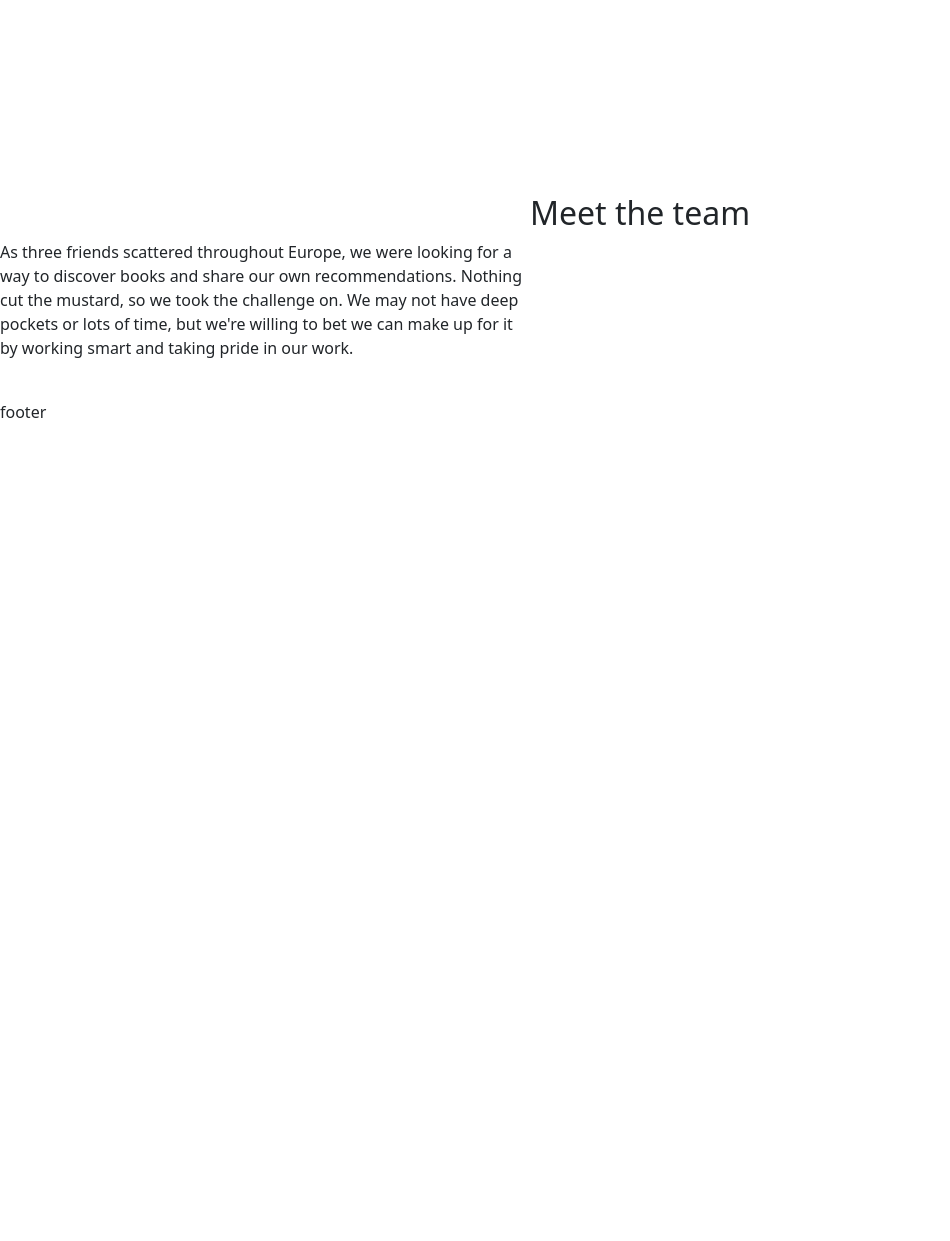
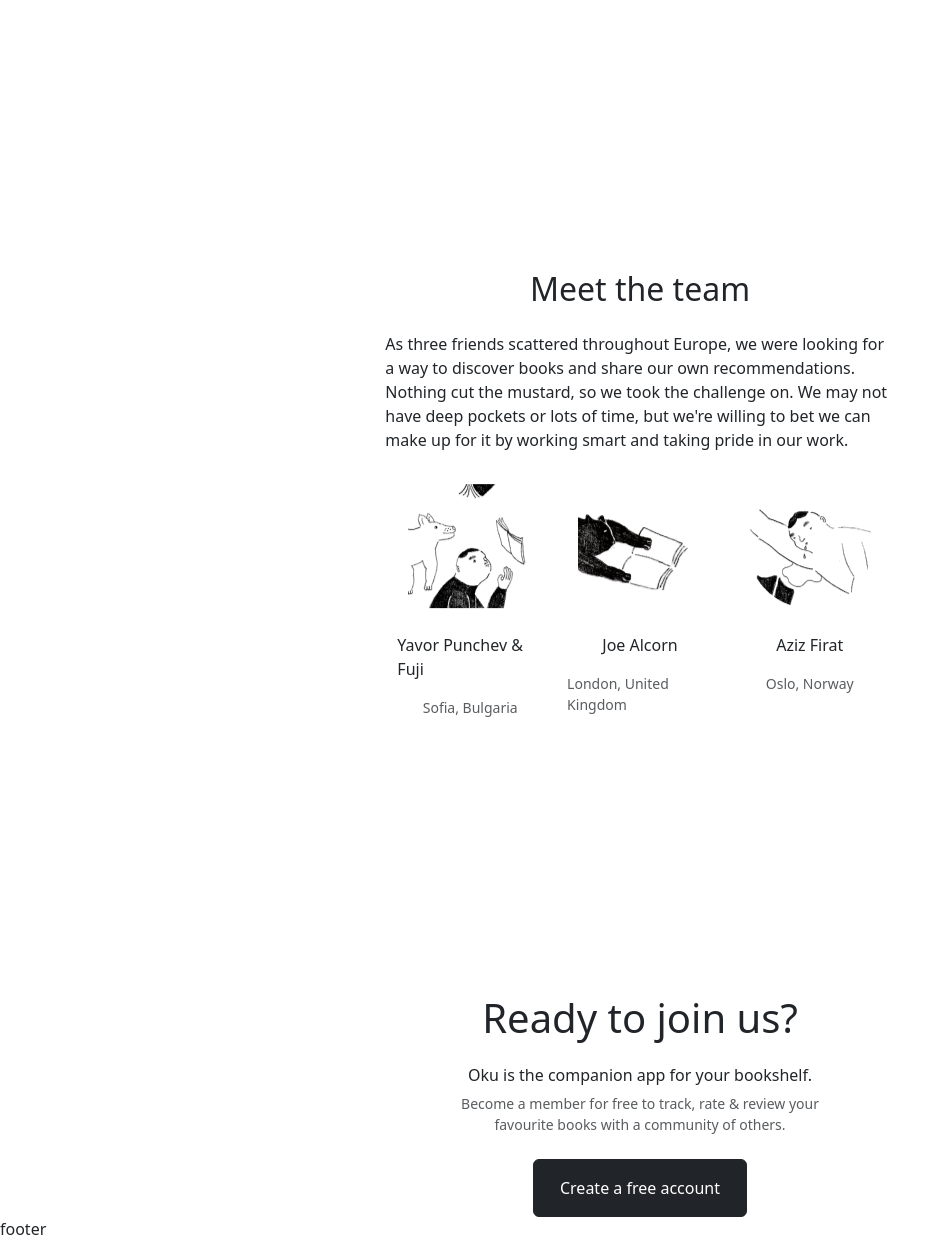
Before and after one commit to RinatM73/ClassProject, a Django app: page / in a window 1280 px wide. Shown: the part 727-1968 px from the top of the page, without its empty margins (0-950 px from the left). Before the commit the page ends 1145 px from the top, so only its background shows below. Run offline with Django 5.2, Linux system fonts and the light colour scheme.

Commit message:
bootstrap

```diff
--- a/classproject/settings.py
+++ b/classproject/settings.py
@@ -119,7 +119,7 @@
 # Static files (CSS, JavaScript, Images)
 # https://docs.djangoproject.com/en/dev/howto/static-files/
 
-STATIC_URL = 'static/'
+STATIC_URL = '/static/'
 MEDIA_URL = '/media/'
 STATICFILES_DIRS = [
     BASE_DIR / 'static',
--- a/classproject/urls.py
+++ b/classproject/urls.py
@@ -14,6 +14,8 @@
     1. Import the include() function: from django.urls import include, path
     2. Add a URL to urlpatterns:  path('blog/', include('blog.urls'))
 """
+from django.conf import settings
+from django.conf.urls.static import static
 from django.contrib import admin
 from django.urls import path, include
 
@@ -21,3 +23,6 @@
     path('admin/', admin.site.urls, name='admin'),
     path('', include('classviewshome.urls'))
 ]
+
+urlpatterns += static(settings.MEDIA_URL, document_root=settings.MEDIA_ROOT)
+urlpatterns += static(settings.STATIC_URL, document_root=settings.STATIC_ROOT)
--- a/classviewshome/admin.py
+++ b/classviewshome/admin.py
@@ -4,3 +4,4 @@
 admin.site.register(CustomUser)
 admin.site.register(Article)
 admin.site.register(Book)
+admin.site.register(CustomTeam)
--- a/classviewshome/forms.py
+++ b/classviewshome/forms.py
@@ -22,3 +22,9 @@
     class Meta:
         model = CustomUser
         fields = ['full_name', 'birth_date', 'username', 'image_profile', 'about_me', 'password1', 'password2',]
+
+
+class CustomTeamCreationForm(UserCreationForm):
+        class Meta:
+            model = CustomTeam
+            fields = ['first_name', 'second_name', 'image_profile1', 'your_country', 'your_city']
--- a/classviewshome/templates/classviewshome/home.html
+++ b/classviewshome/templates/classviewshome/home.html
@@ -1,4 +1,6 @@
+
 {% extends "base.html" %}
+{% load static %}
 {% block content %}
 <section class="hero vh-100">
     <div class="container d-flex align-items-center h-75">
@@ -9,17 +11,39 @@
         </div>
     </div>
 </section>
-<section>
-    <div class="container_1">
-        <div class="">
+<section class="vh-100">
+    <div class="container_1 d-flex justify-content-center align-items-center h-75">
+        <div class="row col-5 d-flex justify-content-center">
             <h2 class="d-flex justify-content-center">Meet the team</h2>
-            <p class="col-5">As three friends scattered throughout Europe, we were looking for a way to discover books and share our own recommendations. Nothing cut the mustard, so we took the challenge on. We may not have deep pockets or lots of time, but we're willing to bet we can make up for it by working smart and taking pride in our work.</p>
-            <div>
-                <img src="" alt="">
-                <img src="" alt="">
-                <img src="" alt="">
+            <p class="pt-3">As three friends scattered throughout Europe, we were looking for a way to discover books and share our own recommendations. Nothing cut the mustard, so we took the challenge on. We may not have deep pockets or lots of time, but we're willing to bet we can make up for it by working smart and taking pride in our work.</p>
+            <div class="row d-flex justify-content-center pt-3">
+                <div class="col-4">
+                    <a href="" class="d-flex justify-content-center" ><img src="{% static 'home/image/Rectangle.png' %}" alt=""></a>
+                    <p class="d-flex justify-content-center mt-4">Yavor Punchev & Fuji</p>
+                    <small class="d-flex justify-content-center text-body-secondary">Sofia, Bulgaria</small>
+                </div>
+                <div class="col-4">
+                    <a href="" class="d-flex justify-content-center"><img src="{% static 'home/image/Rectangle (1).png' %}" alt=""></a>
+                    <p class="d-flex justify-content-center mt-4">Joe Alcorn</p>
+                    <small class="d-flex justify-content-center text-body-secondary">London, United Kingdom</small>
+                </div>
+                <div class="col-4">
+                    <a href="" class="d-flex justify-content-center"><img src="{% static 'home/image/Rectangle (2).png' %}" alt=""></a>
+                    <p class="d-flex justify-content-center mt-4">Aziz Firat</p>
+                    <small class="d-flex justify-content-center text-body-secondary">Oslo, Norway</small>
+                </div>
             </div>
         </div>
     </div>
 </section>
+<section>
+    <div class="container_2 d-flex justify-content-center align-items-center h-75">
+        <div class="row col-4 d-flex justify-content-center">
+            <h1 class="d-flex justify-content-center">Ready to join us?</h1>
+            <h6 class="d-flex justify-content-center pt-3">Oku is the companion app for your bookshelf.</h6>
+            <small class="d-flex justify-content-center text-body-secondary text-center">Become a member for free to track, rate & review your favourite books with a community of others.</small>
+            <button type="button" class=" col-6 btn btn-dark mt-4 py-3">Create a free account</button>
+        </div>
+    </div>
+</section>
 {% endblock content %}
```
Also changed, not shown: classviewshome/models.py (+10 -0 lines), classviewshome/migrations/0002_customteam.py (added), classviewshome/static/home/image/Rectangle (1).png (renamed from media/home/image/Rectangle (1).png), classviewshome/static/home/image/Rectangle (2).png (renamed from media/home/image/Rectangle (2).png), classviewshome/static/home/image/Rectangle.png (renamed from media/home/image/Rectangle.png), db.sqlite3, media/profile/image/Bear-PNG-Image-with-Transparent-Background.png (deleted), media/profile/image/Bear-PNG-Image-with-Transparent-Background_Pto8EF3.png (deleted), media/profile/image/IMG20230202185158.jpg (deleted), media/profile/image/ava-mult-vk-7.jpg (deleted).
